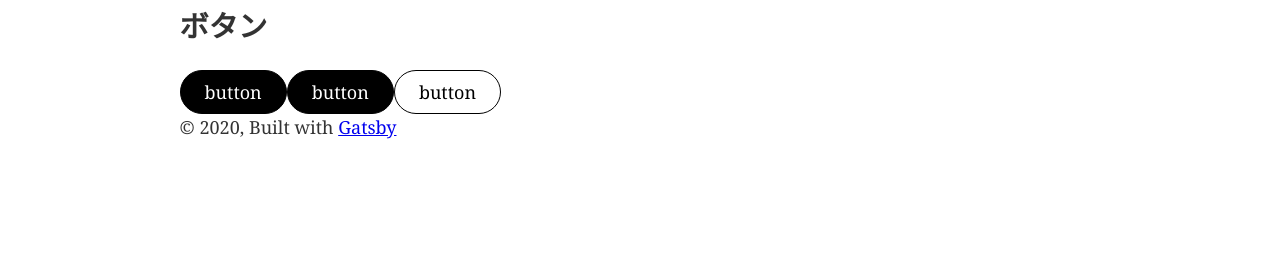
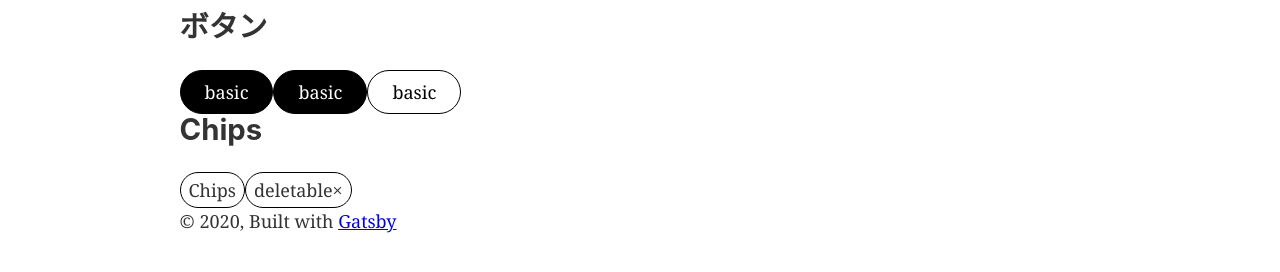
Before and after one commit to nusuke/component-library, a Gatsby site: page /atoms in a window 1280 px wide. Shown: the part 182-454 px from the top of the page. Built offline with nearby package versions, Linux system fonts and the light colour scheme; Gatsby itself is replaced by a stand-in of ours.

Commit message:
:tada: add Chips and DeletableChips

```diff
--- a/src/components/atoms/BasicButton/BasicButton.tsx
+++ b/src/components/atoms/BasicButton/BasicButton.tsx
@@ -15,7 +15,7 @@ const BasicButton: React.FC<P> = props => {
   })
   return (
     <button className={className} onClick={props.onClickHandler}>
-      button
+      {props.text}
     </button>
   )
 }
--- /dev/null
+++ b/src/components/atoms/Chips/Chips.scss
@@ -0,0 +1,7 @@
+.Chips {
+  display: inline-block;
+  padding: 4px 8px;
+  text-align: center;
+  border: solid 1px black;
+  border-radius: 32px;
+}
--- /dev/null
+++ b/src/components/atoms/Chips/Chips.tsx
@@ -0,0 +1,12 @@
+import * as React from "react"
+import classNames from "classnames"
+
+import "./Chips.scss"
+interface P {
+  text: string
+}
+const Chips: React.FC<P> = props => {
+  const className = classNames("Chips", {})
+  return <div className={className}>{props.text}</div>
+}
+export default Chips
--- /dev/null
+++ b/src/components/atoms/DeletableChips/DeletableChips.scss
@@ -0,0 +1,10 @@
+.DeletableChips {
+  display: inline-block;
+  padding: 4px 8px;
+  text-align: center;
+  border: solid 1px black;
+  border-radius: 32px;
+  &__text {
+    display: inline;
+  }
+}
--- /dev/null
+++ b/src/components/atoms/DeletableChips/DeletableChips.tsx
@@ -0,0 +1,18 @@
+import * as React from "react"
+import classNames from "classnames"
+
+import "./DeletableChips.scss"
+interface P {
+  text: string
+  deleteHandler: () => void
+}
+const DeletableChips: React.FC<P> = props => {
+  const className = classNames("DeletableChips", {})
+  return (
+    <div className={className}>
+      <p className="DeletableChips__text">{props.text}</p>
+      <i onClick={props.deleteHandler}>×</i>
+    </div>
+  )
+}
+export default DeletableChips
--- a/src/pages/atoms.tsx
+++ b/src/pages/atoms.tsx
@@ -4,6 +4,8 @@ import { Link } from "gatsby"
 import Layout from "../components/layout"
 import SEO from "../components/seo"
 import BasicButton from "../components/atoms/BasicButton/BasicButton"
+import Chips from "../components/atoms/Chips/Chips"
+import DeletableChips from "../components/atoms/DeletableChips/DeletableChips"
 
 const IndexPage = () => (
   <Layout>
@@ -31,6 +33,15 @@ const IndexPage = () => (
       type="outline"
       animation
     />
+
+    <h2>Chips</h2>
+    <Chips text="Chips" />
+    <DeletableChips
+      text="deletable"
+      deleteHandler={() => {
+        alert("delete")
+      }}
+    />
   </Layout>
 )
 
```
